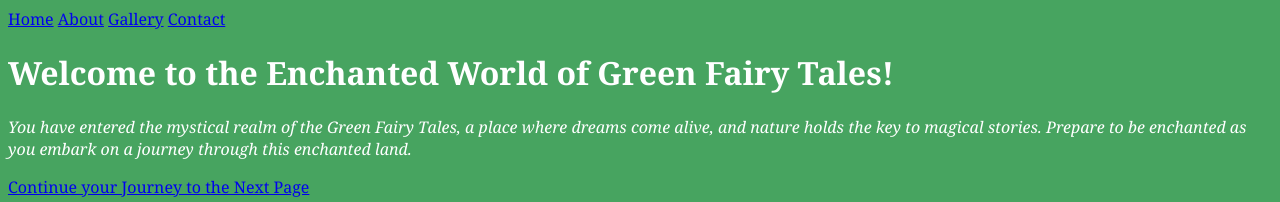
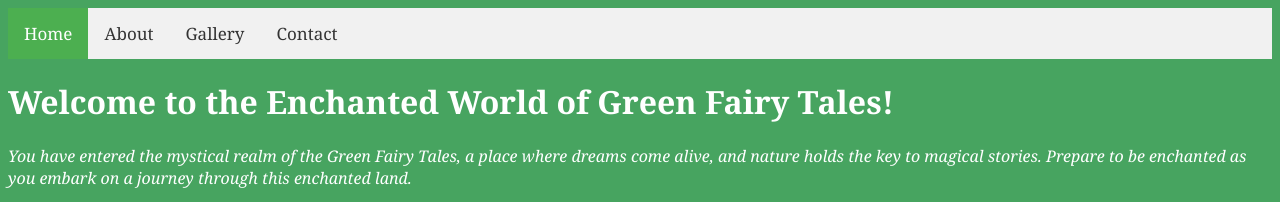
Before and after one commit to naturetraveller/green-fairy-tales, a plain HTML site: page index.html in a window 1280 px wide. Shown: the top 202 px of the page. Drawn offline with Linux system fonts and the light colour scheme.

Commit message:
Update style.css

```diff
--- a/style.css
+++ b/style.css
@@ -23,3 +23,30 @@
   .round-pictures {
     border-radius: 50%;
   }
+
+
+  /* Navigation bar styles */
+.navbar {
+  background-color: #f1f1f1;
+  overflow: hidden;
+}
+
+.navbar a {
+  float: left;
+  display: block;
+  color: #333;
+  text-align: center;
+  padding: 14px 16px;
+  text-decoration: none;
+  font-size: 17px;
+}
+
+.navbar a:hover {
+  background-color: #ddd;
+  color: #000;
+}
+
+.navbar a.active {
+  background-color: #4CAF50;
+  color: #fff;
+}
```
